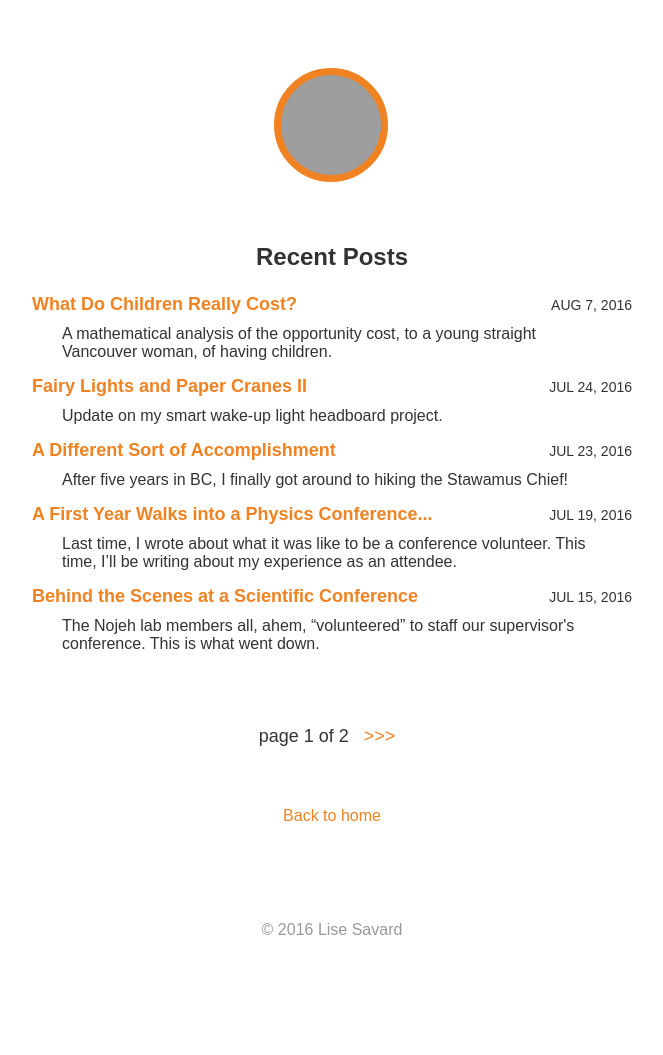
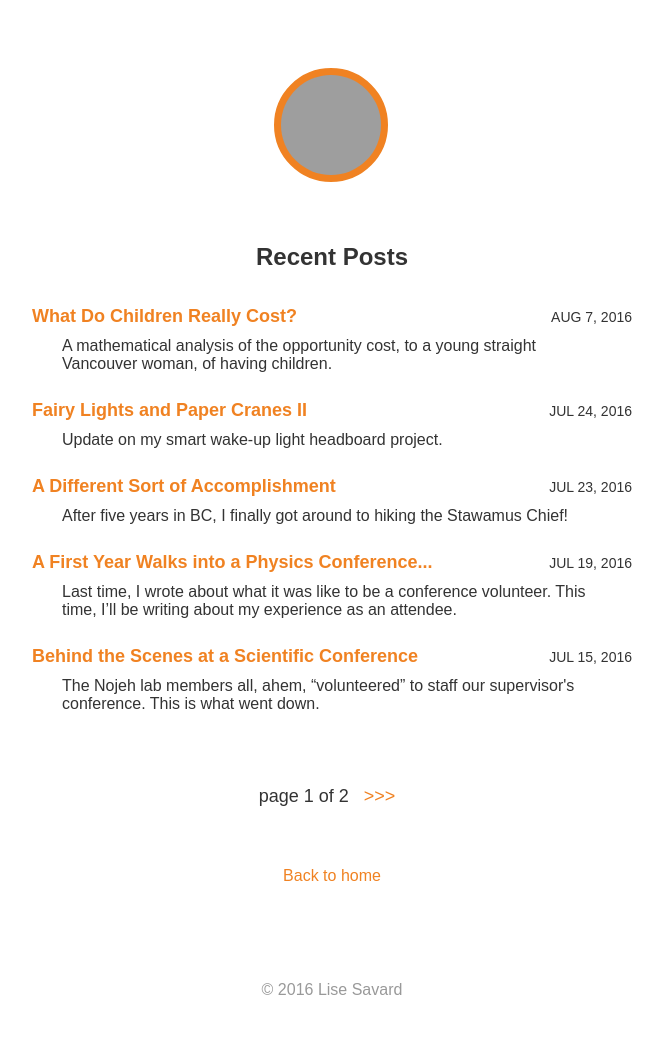
Before and after one commit to lsav/lise.me, a Jekyll site: the page built from blog/index.html, in a window 1280 px wide. Shown: the whole page, without its empty margins (308-971 px from the left). Built offline with Jekyll 4.4.1, drawn with Linux system fonts in a browser that asks for light colours; some web fonts are replaced; the list of posts is cut into pages by our own code; before the commit the page ends 995 px from its top, so only the background shows below that; grey boxes are pictures that could not be loaded.

Commit message:
fixed blog front page layout for small screens

```diff
--- a/_sass/main.scss
+++ b/_sass/main.scss
@@ -139,7 +139,7 @@
 /* Titles for posts, on the blog main page */
 
 .post-title {
-  //margin-top: 12px;
+  padding-top: 12px;
   overflow: hidden;
   display: table;
   width: 100%;
@@ -170,11 +170,14 @@
     display: block;
     width: 100%;
   }
-  .post-meta {
+  .post-date {
     display: block;
     width: 100%;
     text-align: left;
     padding: 6px 0px;
+  }
+  .post-excerpt {
+    padding: 10px 0px;
   }
 }
 
```
Also changed, not shown: _posts/2016-08-07-cost-children-motherhood.md (+1 -0 lines).
